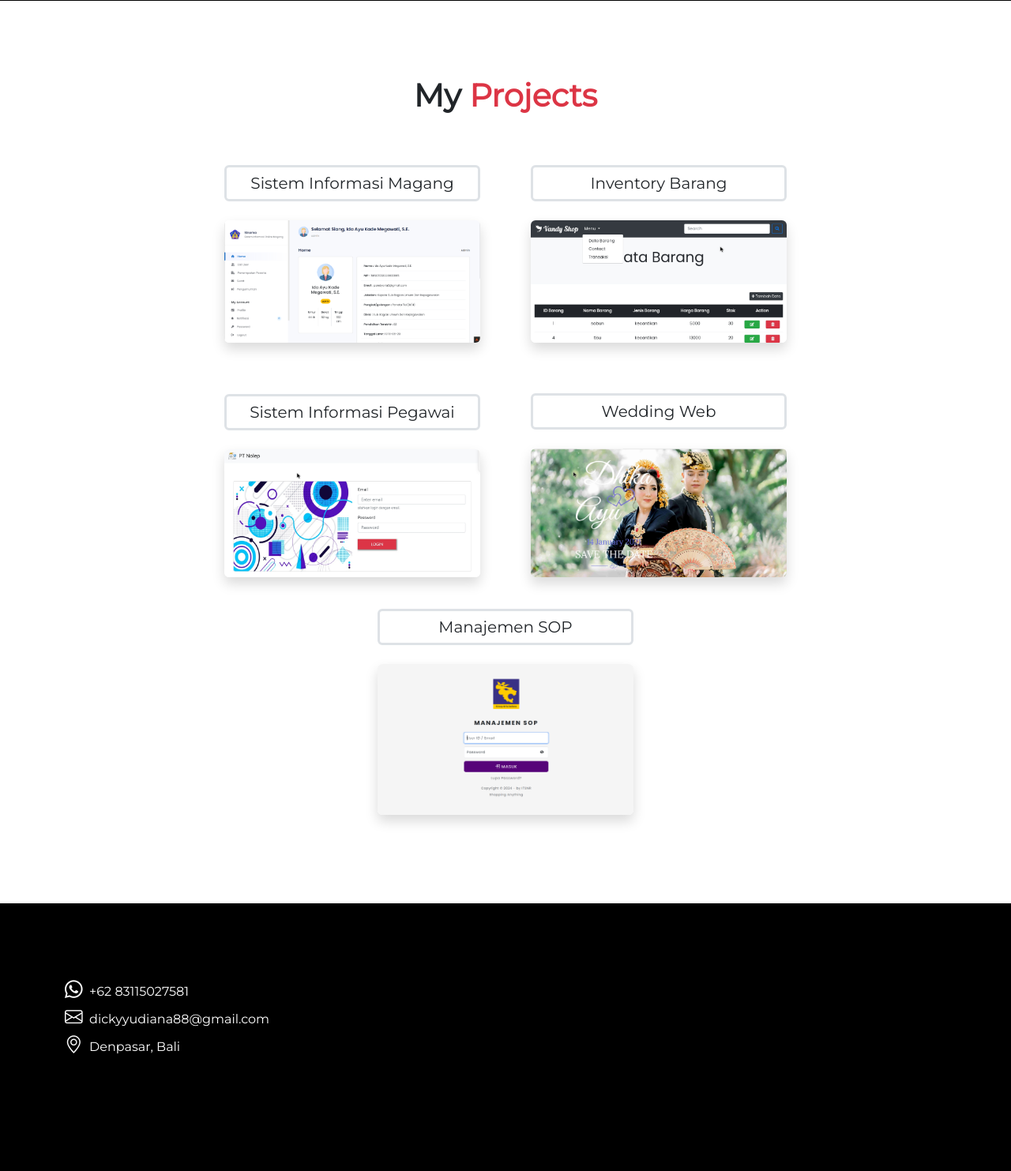
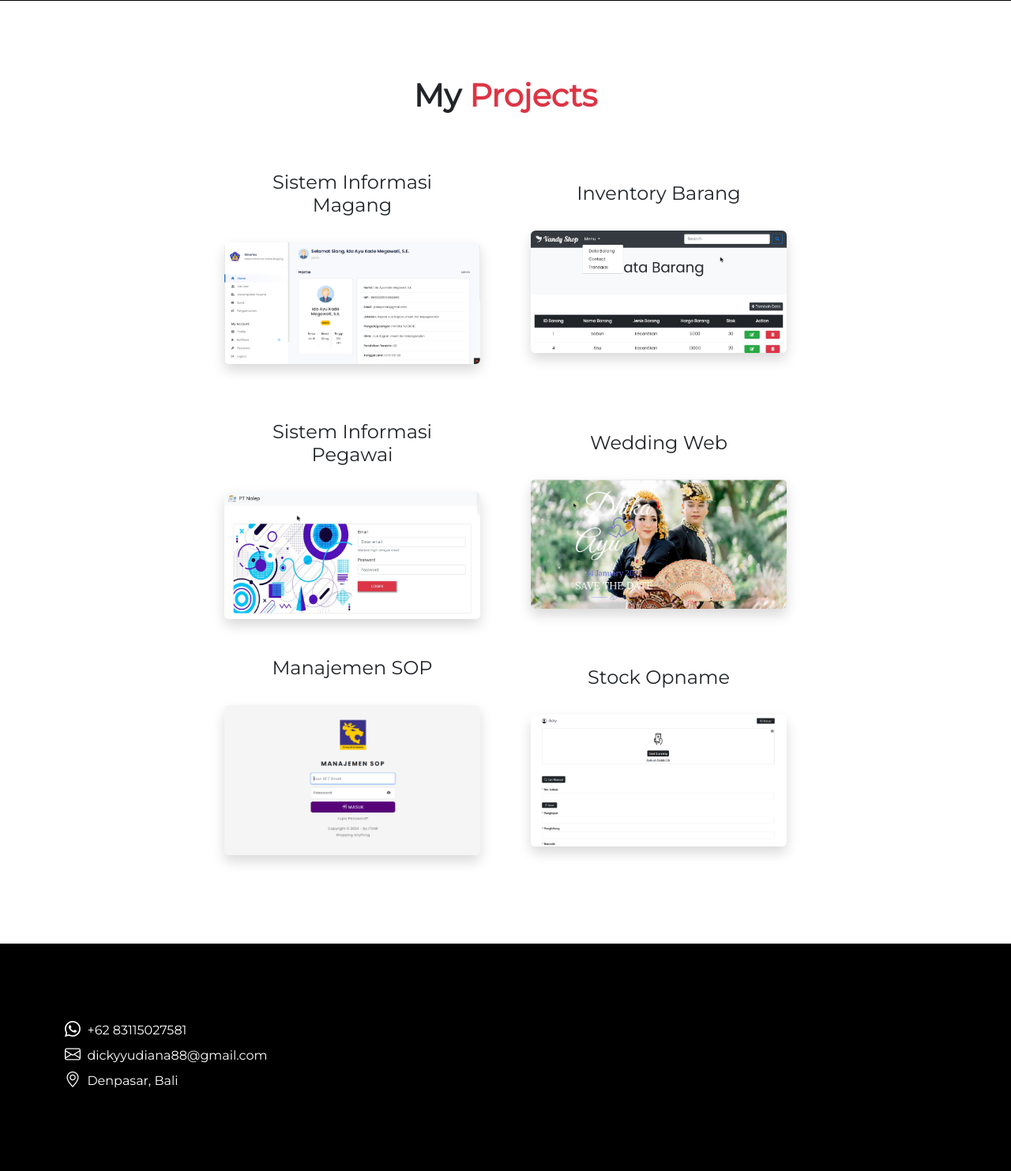
Before and after one commit to gkdyudiana/gkdyudiana.github.io, a PHP site: page / in a window 1280 px wide. Shown: the part 3039-4522 px from the top of the page at 79% size. Before the commit the page ends 4374 px from the top, so only its background shows below. Run offline with PHP 8.4, Linux system fonts and the light colour scheme; some libraries are stand-ins or nearby versions.

Commit message:
add some project

```diff
--- a/assets/css/index.css
+++ b/assets/css/index.css
@@ -81,7 +81,7 @@ body {
     }
 
     .home .container {
-        margin-top: -50px;
+        margin-top: -100px;
     }
 
     .home .container h1 {
--- a/index.html
+++ b/index.html
@@ -189,36 +189,43 @@
           <div class="row d-flex justify-content-center align-items-center gap-2">
             <div class="col-4 text-center mb-4" data-aos="fade-up" data-aos-delay="200">
               <div class="rounded-1 text-center p-3">
-                <h5 class="mb-4 border border-3 rounded p-2">Sistem Informasi Magang</h5>
+                <h4 class="mb-4 p-2">Sistem Informasi Magang</h4>
                 <img src="assets/images/sinoma.png" class="rounded shadow" alt="">
               </div>
               <!-- <span><a href="https://github.com/gkdyudiana/wedding_web.git" class="ps-4 pe-3 py-3 text-dark link-underline link-underline-opacity-0" target="_blank"><i class="bi bi-github"></i>&nbsp;github</a></span> -->
             </div>
             <div class="col-4 text-center mb-4" data-aos="fade-up" data-aos-delay="300">
               <div class="rounded-1 text-center p-3">
-                <h5 class="mb-4 border border-3 rounded p-2">Inventory Barang</h5>
+                <h4 class="mb-4 p-2">Inventory Barang</h4>
                 <img src="assets/images/web_penjualan.jpg" class="rounded shadow" alt="">
               </div>
               <!-- <span><a href="https://github.com/gkdyudiana/wedding_web.git" class="ps-4 pe-3 py-3 text-dark link-underline link-underline-opacity-0" target="_blank"><i class="bi bi-github"></i>&nbsp;github</a></span> -->
             </div>
             <div class="col-4 text-center" data-aos="fade-up" data-aos-delay="400">
               <div class="rounded-1 text-center p-3">
-                <h5 class="mb-4 border border-3 rounded p-2">Sistem Informasi Pegawai</h5>
+                <h4 class="mb-4 p-2">Sistem Informasi Pegawai</h4>
                 <img src="assets/images/Screenshot_20230519_012152.jpg" class="rounded shadow" alt="">
               </div>
               <!-- <span><a href="https://github.com/gkdyudiana/wedding_web.git" class="ps-4 pe-3 py-3 text-dark link-underline link-underline-opacity-0" target="_blank"><i class="bi bi-github"></i>&nbsp;github</a></span> -->
             </div>
             <div class="col-4 text-center" data-aos="fade-up" data-aos-delay="500">
               <div class="rounded-1 text-center p-3">
-                <h5 class="mb-4 border border-3 rounded p-2">Wedding Web</h5>
+                <h4 class="mb-4 p-2">Wedding Web</h4>
                 <img src="assets/images/Screenshot_20230519_012928.jpg" class="rounded shadow" alt="">
               </div>
               <!-- <span><a href="https://github.com/gkdyudiana/wedding_web.git" class="ps-4 pe-3 py-3 text-dark link-underline link-underline-opacity-0" target="_blank"><i class="bi bi-github"></i>&nbsp;github</a></span> -->
             </div>
             <div class="col-4 text-center" data-aos="fade-up" data-aos-delay="500">
               <div class="rounded-1 text-center p-3">
-                <h5 class="mb-4 border border-3 rounded p-2">Manajemen SOP</h5>
+                <h4 class="mb-4 p-2">Manajemen SOP</h4>
                 <img src="assets/images/Screenshot 2025-01-02 115736.png" class="rounded shadow" alt="">
+              </div>
+              <!-- <span><a href="https://github.com/gkdyudiana/wedding_web.git" class="ps-4 pe-3 py-3 text-dark link-underline link-underline-opacity-0" target="_blank"><i class="bi bi-github"></i>&nbsp;github</a></span> -->
+            </div>
+             <div class="col-4 text-center" data-aos="fade-up" data-aos-delay="500">
+              <div class="rounded-1 text-center p-3">
+                <h4 class="mb-4 p-2">Stock Opname</h4>
+                <img src="assets/images/stock opname.png" class="rounded shadow" alt="">
               </div>
               <!-- <span><a href="https://github.com/gkdyudiana/wedding_web.git" class="ps-4 pe-3 py-3 text-dark link-underline link-underline-opacity-0" target="_blank"><i class="bi bi-github"></i>&nbsp;github</a></span> -->
             </div>
@@ -233,9 +240,9 @@
 
       <div class="contact py-5 bg-black text-white">
         <div class="container py-5">
-          <h6><i class="bi bi-whatsapp" style="font-size: 17pt;"></i>&nbsp; +62 83115027581</h6>
-          <h6><i class="bi bi-envelope" style="font-size: 17pt;"></i>&nbsp; dickyyudiana88@gmail.com</h6>
-          <h6><i class="bi bi-geo-alt" style="font-size: 17pt;"></i>&nbsp; Denpasar, Bali</h6>
+          <h6><i class="bi bi-whatsapp" style="font-size: 15pt;"></i>&nbsp; +62 83115027581</h6>
+          <h6><i class="bi bi-envelope" style="font-size: 15pt;"></i>&nbsp; dickyyudiana88@gmail.com</h6>
+          <h6><i class="bi bi-geo-alt" style="font-size: 15pt;"></i>&nbsp; Denpasar, Bali</h6>
         </div>
       </div>
 
```
Also changed, not shown: assets/images/stock opname.png (added).
